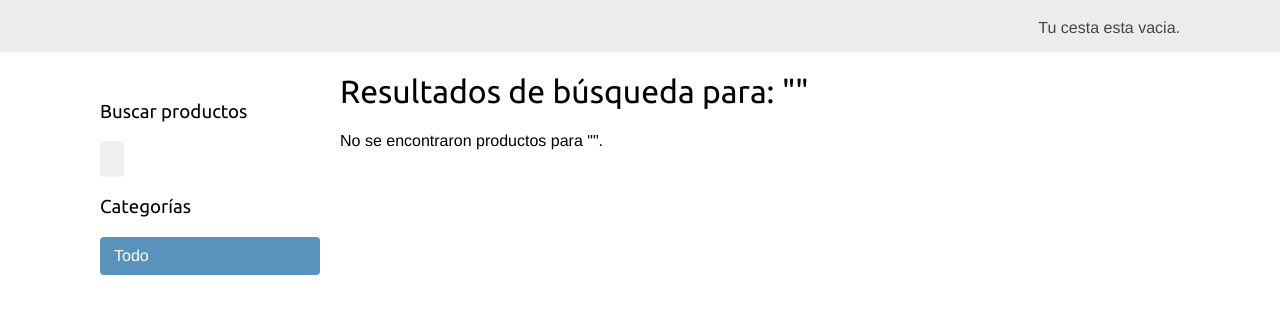
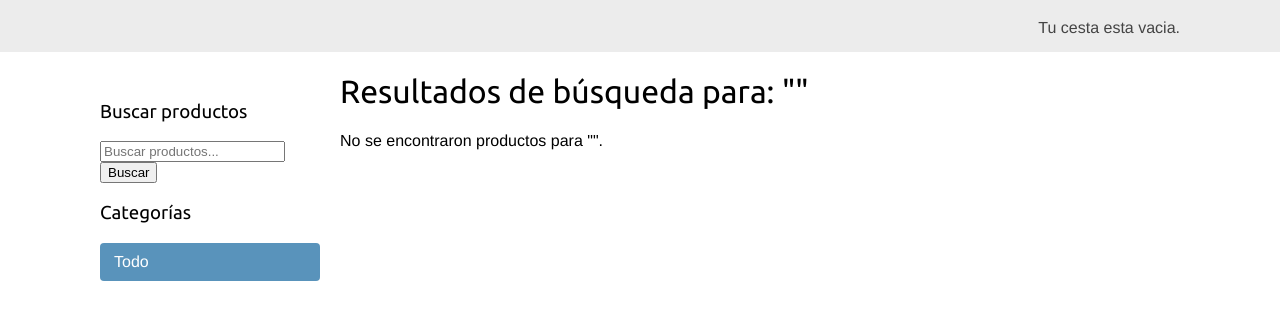
Before and after one commit to clameaitu/PGPIEquipo15, a Django app: page /buscar/ in a window 1280 px wide. Shown: the part 46-366 px from the top of the page. Run offline with Django 5.2, Linux system fonts and the light colour scheme.

Commit message:
fix(search): fix some bugs

```diff
--- a/myshop/shop/templates/shop/product/search.html
+++ b/myshop/shop/templates/shop/product/search.html
@@ -10,11 +10,10 @@
 
     <!-- Formulario de búsqueda -->
     <h3>Buscar productos</h3>
-    <form method="get" action="{% url 'shop:search' %}" class="search-container">
-        {% csrf_token %}
-        <input type="text" name="query" id="id_query" value="{{ query }}" placeholder="Buscar productos...">
-        <div style="width: 10px;"></div>
-        <input type="submit" value="Buscar">
+    <form method="get" action="{% url 'shop:search' %}" class="search-form">
+      {% csrf_token %}
+      <input type="text" name="query" placeholder="Buscar productos...">
+      <button type="submit" class="btn-search">Buscar</button>
     </form>
 
     <h3>Categorías</h3>
```
Also changed, not shown: myshop/shop/templates/shop/product/list.html (+7 -5 lines).
